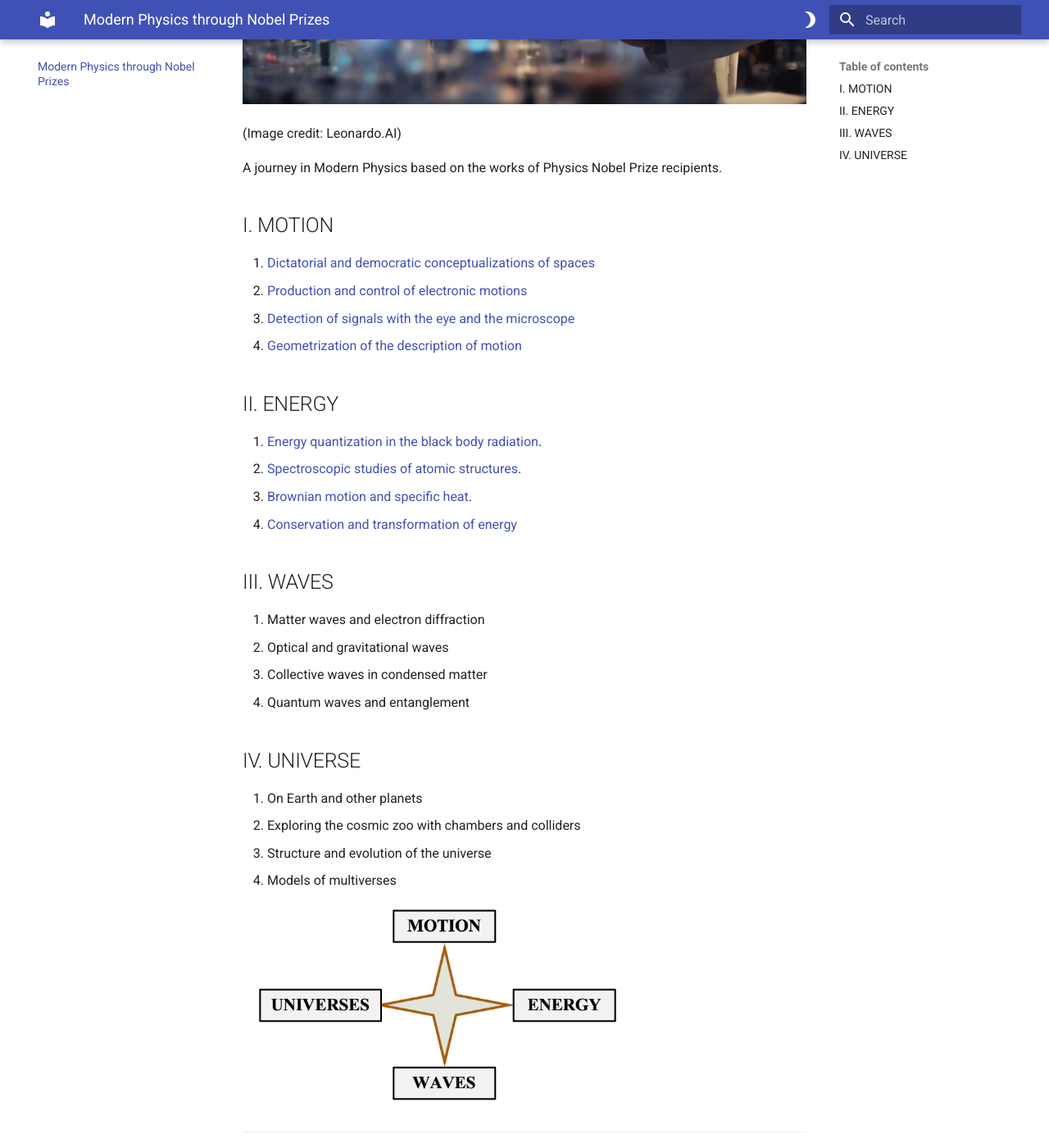
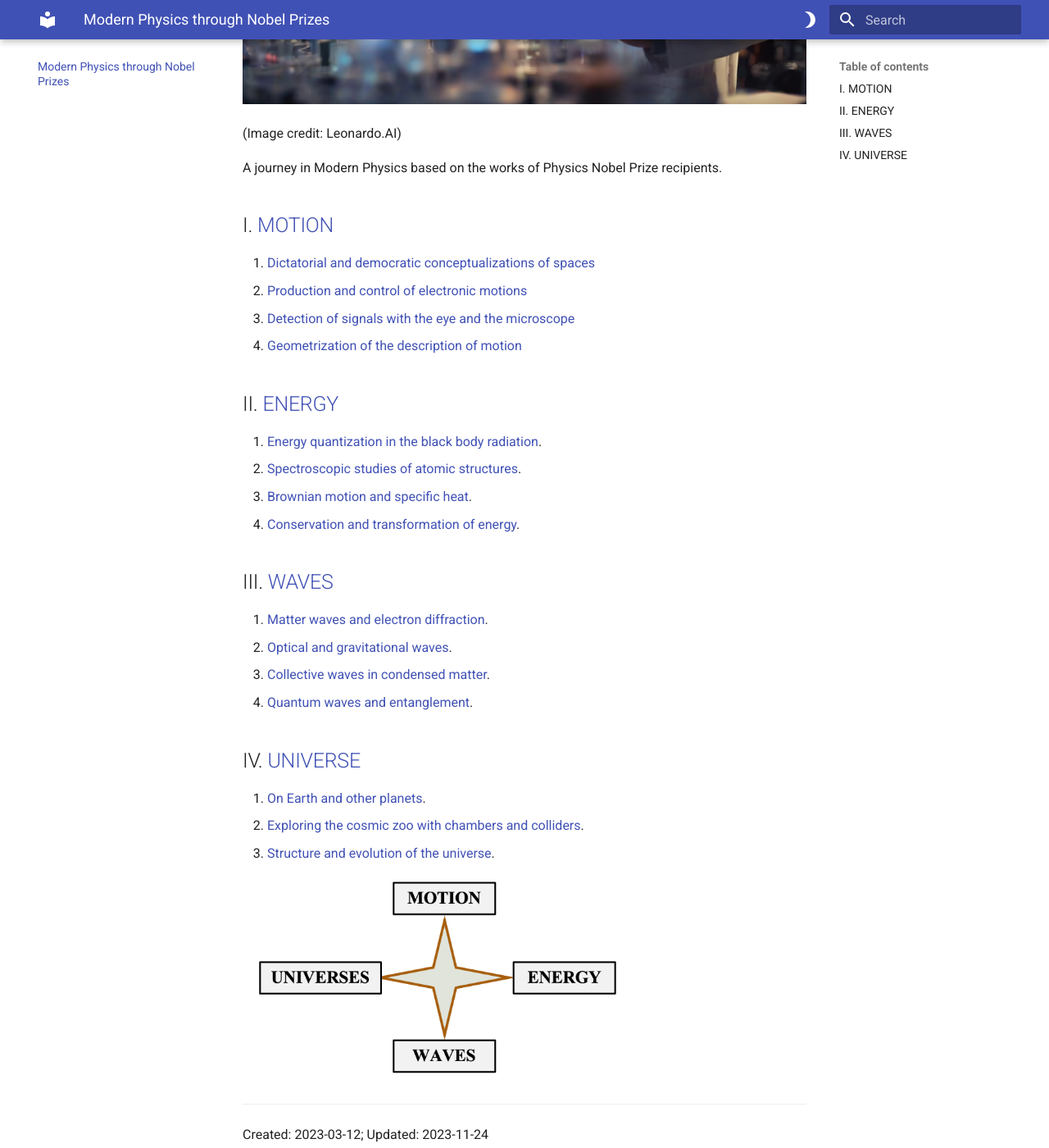
Before and after one commit to modphysnobel/modphysnobel.github.io, an MkDocs documentation site: the page built from docs/index.md, in a window 1280 px wide and 1400 px high, scrolled down 617 px. Shown: the whole window at 82% size. Built offline with MkDocs 1.6.1 and Material for MkDocs 9.7.7, drawn with Linux system fonts in a browser that asks for light colours.

Commit message:
Fixed typo

```diff
--- a/docs/index.md
+++ b/docs/index.md
@@ -7,33 +7,32 @@
 A journey in Modern Physics based on the works of Physics Nobel Prize recipients.
 
 
-## I.	MOTION
+## I.	[MOTION](./vol-I/volume-I.md)
 
-1. [Dictatorial and democratic conceptualizations of spaces ](./vol-I/volume-I.md)
-2. [Production and control of electronic motions](./vol-II/volume-II.md)
-3. [Detection of signals with the eye and the microscope](./vol-III/volume-III.md)
-4. [Geometrization of the description of motion](./vol-IV/volume-IV.md)
+1. [Dictatorial and democratic conceptualizations of spaces ](./vol-I/vol-I-chap-1-sect-1.md)
+2. [Production and control of electronic motions](./vol-I/vol-I-chap-1-sect-2.md)
+3. [Detection of signals with the eye and the microscope](./vol-I/vol-I-chap-1-sect-3.md)
+4. [Geometrization of the description of motion](./vol-I/vol-I-chap-1-sect-4.md)
 
-## II.	ENERGY
+## II.	[ENERGY](./vol-II/volume-II.md)
 
 5.  [Energy quantization in the black body radiation](./vol-II/vol-II-chap-5-sect-1.md).
 6.  [Spectroscopic studies of atomic structures](./vol-II/vol-II-chap-6-sect-1.md).
 7.  [Brownian motion and specific heat](./vol-II/vol-II-chap-7-sect-1.md).
-8.  [Conservation and transformation of energy](./vol-II/vol-II-chap-8-sect-1.md)
+8.  [Conservation and transformation of energy](./vol-II/vol-II-chap-8-sect-1.md).
 
-## III.	WAVES
+## III.	[WAVES](./vol-III/volume-III.md)
 
-9.  Matter waves and electron diffraction
-10. Optical and gravitational waves
-11. Collective waves in condensed matter
-12. Quantum waves and entanglement
+9.  [Matter waves and electron diffraction](./vol-III/vol-III-chap-9-sect-1.md).
+10. [Optical and gravitational waves](./vol-III/vol-III-chap-10-sect-1.md).
+11. [Collective waves in condensed matter](./vol-III/vol-III-chap-11-sect-1.md).
+12. [Quantum waves and entanglement](./vol-III/vol-III-chap-12-sect-1.md).
 
-## IV.	UNIVERSE
+## IV.	[UNIVERSE](./vol-IV/volume-IV.md)
 
-13. On Earth and other planets
-14. Exploring the cosmic zoo with chambers and colliders
-15. Structure and evolution of the universe
-16. Models of multiverses
+13. [On Earth and other planets](./vol-IV/vol-IV-chap-13-sect-1.md).
+14. [Exploring the cosmic zoo with chambers and colliders](./vol-IV/vol-IV-chap-14-sect-1.md).
+15. [Structure and evolution of the universe](./vol-IV/vol-IV-chap-15-sect-1.md).
 
 <img src="./figs/IntroFig1.png" width=480 >
 
```
Also changed, not shown: 1 other file.
